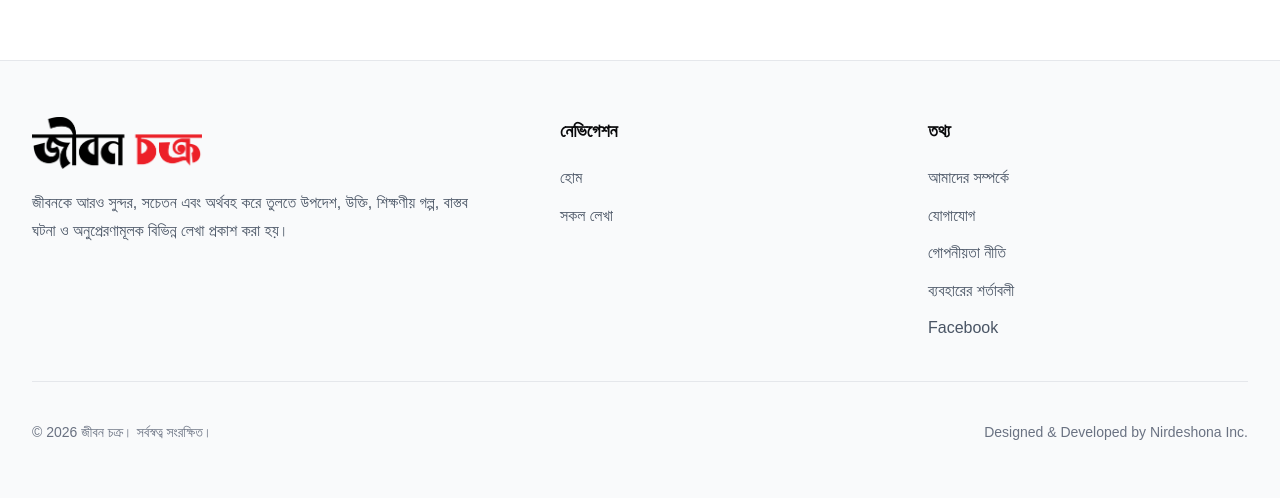
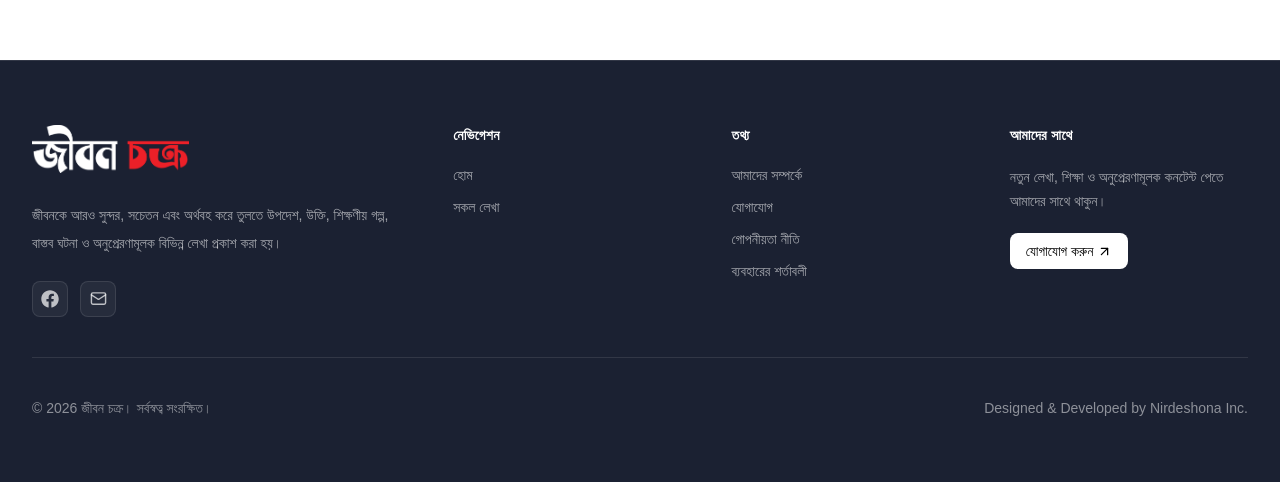
Before and after one commit to jibonchokro/web-jibon-chokro, a Next.js app: page /auth/login in a window 1280 px wide. Shown: the part 805-1303 px from the top of the page. Built offline with nearby package versions, Linux system fonts and the light colour scheme; no server answers; a web font is replaced by a local one.

Commit message:
UI Design

```diff
--- a/src/components/footer/Footer.tsx
+++ b/src/components/footer/Footer.tsx
@@ -6,116 +6,230 @@ import {
     footerNavigation,
     mainNavigation,
 } from "@/constants/navigation";
+import {
+    ArrowUpRight,
+    Mail,
+} from "lucide-react";
+
+import {
+    FaFacebook,
+} from "react-icons/fa";
 
 export default function Footer() {
     return (
-        <footer className="border-t border-gray-200 bg-gray-50">
+        <footer className="border-t border-white/10 bg-[#1b2132] text-white">
+
             <Container>
-                <div className="py-14">
+
+                <div className="py-14 lg:py-16">
+
 
                     {/* Top */}
 
-                    <div className="grid gap-12 lg:grid-cols-[1.5fr_1fr_1fr]">
+                    <div className="grid gap-10 sm:grid-cols-2 lg:grid-cols-[1.6fr_1fr_1fr_1fr]">
+
 
                         {/* Brand */}
 
                         <div>
+
                             <Link
                                 href="/"
-                                className="shrink-0"
                                 aria-label="জীবন চক্র"
+                                className="inline-block"
                             >
+
                                 <Image
-                                    src="/logo.png"
+                                    src="/logo-white.png"
                                     alt="জীবন চক্র"
                                     width={180}
                                     height={50}
                                     priority
-                                    className="h-12 lg:h-13 w-auto"
+                                    className="h-12 w-auto"
                                 />
+
                             </Link>
 
-                            <p className="mt-5 max-w-md leading-7 text-gray-600">
+
+                            <p className="mt-5 max-w-md text-sm leading-7 text-white/60">
+
                                 জীবনকে আরও সুন্দর, সচেতন এবং অর্থবহ করে তুলতে
                                 উপদেশ, উক্তি, শিক্ষণীয় গল্প, বাস্তব ঘটনা ও
                                 অনুপ্রেরণামূলক বিভিন্ন লেখা প্রকাশ করা হয়।
+
                             </p>
+
+
+                            {/* Social */}
+
+                            <div className="mt-6 flex items-center gap-3">
+
+                                <Link
+                                    href="https://facebook.com"
+                                    target="_blank"
+                                    rel="noopener noreferrer"
+                                    className="flex h-9 w-9 items-center justify-center rounded-lg border border-white/10 bg-white/5 text-white/70 transition hover:bg-white/10 hover:text-white"
+                                >
+                                    <FaFacebook size={18} />
+                                </Link>
+
+
+                                <Link
+                                    href="/contact"
+                                    className="flex h-9 w-9 items-center justify-center rounded-lg border border-white/10 bg-white/5 text-white/70 transition hover:bg-white/10 hover:text-white"
+                                >
+                                    <Mail size={17} />
+                                </Link>
+
+                            </div>
+
                         </div>
+
+
 
                         {/* Navigation */}
 
                         <div>
-                            <h3 className="mb-5 text-lg font-semibold">
+
+                            <h3 className="mb-5 text-sm font-semibold uppercase tracking-wide text-white">
                                 নেভিগেশন
                             </h3>
 
+
                             <ul className="space-y-3">
+
                                 {mainNavigation.map((item) => (
+
                                     <li key={item.href}>
+
                                         <Link
                                             href={item.href}
-                                            className="text-gray-600 transition hover:text-green-700"
+                                            className="group flex items-center gap-1 text-sm text-white/60 transition hover:text-white"
                                         >
+
                                             {item.label}
+
+                                            <ArrowUpRight
+                                                size={13}
+                                                className="opacity-0 transition group-hover:opacity-100"
+                                            />
+
                                         </Link>
+
                                     </li>
+
                                 ))}
+
                             </ul>
+
                         </div>
+
+
 
                         {/* Information */}
 
                         <div>
-                            <h3 className="mb-5 text-lg font-semibold">
+
+                            <h3 className="mb-5 text-sm font-semibold uppercase tracking-wide text-white">
                                 তথ্য
                             </h3>
 
+
                             <ul className="space-y-3">
+
                                 {footerNavigation.map((item) => (
+
                                     <li key={item.href}>
+
                                         <Link
                                             href={item.href}
-                                            className="text-gray-600 transition hover:text-green-700"
+                                            className="group flex items-center gap-1 text-sm text-white/60 transition hover:text-white"
                                         >
+
                                             {item.label}
+
+                                            <ArrowUpRight
+                                                size={13}
+                                                className="opacity-0 transition group-hover:opacity-100"
+                                            />
+
                                         </Link>
+
                                     </li>
+
                                 ))}
 
-                                <li>
-                                    <a
-                                        href="https://facebook.com"
-                                        target="_blank"
-                                        rel="noopener noreferrer"
-                                        className="text-gray-600 transition hover:text-green-700"
-                                    >
-                                        Facebook
-                                    </a>
-                                </li>
                             </ul>
+
                         </div>
+
+
+
+                        {/* Newsletter / About */}
+
+                        <div>
+
+                            <h3 className="mb-5 text-sm font-semibold uppercase tracking-wide text-white">
+                                আমাদের সাথে
+                            </h3>
+
+
+                            <p className="text-sm leading-6 text-white/60">
+
+                                নতুন লেখা, শিক্ষা ও অনুপ্রেরণামূলক
+                                কনটেন্ট পেতে আমাদের সাথে থাকুন।
+
+                            </p>
+
+
+                            <Link
+                                href="/contact"
+                                className="mt-5 inline-flex items-center rounded-lg bg-white px-4 py-2 text-sm font-medium text-black transition hover:bg-white/90"
+                            >
+
+                                যোগাযোগ করুন
+
+                                <ArrowUpRight
+                                    size={15}
+                                    className="ml-1"
+                                />
+
+                            </Link>
+
+                        </div>
+
+
                     </div>
+
+
 
                     {/* Divider */}
 
-                    <div className="my-10 border-t border-gray-200" />
+                    <div className="my-10 border-t border-white/10" />
+
+
 
                     {/* Bottom */}
 
-                    <div className="flex flex-col items-center justify-between gap-4 text-sm text-gray-500 md:flex-row">
+                    <div className="flex flex-col items-center justify-between gap-3 text-sm text-white/50 md:flex-row">
 
                         <p>
                             © {new Date().getFullYear()} জীবন চক্র।
                             সর্বস্বত্ব সংরক্ষিত।
                         </p>
 
+
                         <p>
                             Designed & Developed by Nirdeshona Inc.
                         </p>
 
                     </div>
+
+
                 </div>
+
             </Container>
+
         </footer>
     );
 }
--- a/src/components/header/DesktopNavigation.tsx
+++ b/src/components/header/DesktopNavigation.tsx
@@ -39,14 +39,15 @@ export default function DesktopNavigation({
                 <Link
                     key={item.href}
                     href={item.href}
-                    className={`transition ${isActive(item.href)
-                            ? "font-semibold text-green-700"
-                            : "text-gray-700 hover:text-green-700"
+                    className={`rounded-lg px-2 py-1 text-sm font-medium transition-colors ${isActive(item.href)
+                            ? "bg-muted text-foreground"
+                            : "text-muted-foreground hover:bg-muted hover:text-foreground"
                         }`}
                 >
                     {item.label}
                 </Link>
             ))}
+
 
             <DesktopMoreMenu
                 desktopMenuOpen={desktopMenuOpen}
--- a/src/components/home/FacebookSection.tsx
+++ b/src/components/home/FacebookSection.tsx
@@ -5,37 +5,66 @@ import Container from "@/components/ui/Container";
 
 export default function FacebookSection() {
     return (
-        <section className="py-20">
+        <section className="py-12 sm:py-16 lg:py-20">
             <Container>
-                <div className="overflow-hidden rounded-3xl bg-gradient-to-r from-green-700 to-green-600 px-8 py-16 text-center text-white shadow-lg">
+                <div className="overflow-hidden rounded-3xl border border-black/10 bg-[#1b2132] px-5 py-12 text-center text-white shadow-sm sm:px-8 sm:py-16">
+
                     <div className="mx-auto max-w-3xl">
+
+                        {/* Icon */}
+
                         <div className="mb-6 flex justify-center">
-                            <div className="rounded-full bg-white/15 p-4">
-                                <FaFacebookF className="h-10 w-10" />
+
+                            <div className="rounded-full border border-white/20 bg-white/10 p-4">
+
+                                <FaFacebookF className="h-8 w-8 sm:h-10 sm:w-10" />
+
                             </div>
+
                         </div>
 
-                        <h2 className="text-3xl font-bold md:text-4xl">
+
+                        {/* Title */}
+
+                        <h2 className="text-2xl font-bold tracking-tight sm:text-3xl lg:text-4xl">
+
                             আমাদের Facebook Page-এ যুক্ত থাকুন
+
                         </h2>
 
-                        <p className="mx-auto mt-5 max-w-2xl text-lg leading-8 text-green-50">
-                            প্রতিদিন নতুন উপদেশ, উক্তি, শিক্ষণীয় গল্প এবং বাস্তব জীবনের
-                            অনুপ্রেরণামূলক লেখা পেতে আমাদের Facebook Page অনুসরণ করুন।
+
+                        {/* Description */}
+
+                        <p className="mx-auto mt-4 max-w-2xl text-sm leading-7 text-white/70 sm:mt-5 sm:text-base sm:leading-8 lg:text-lg">
+
+                            প্রতিদিন নতুন উপদেশ, উক্তি, শিক্ষণীয় গল্প এবং
+                            বাস্তব জীবনের অনুপ্রেরণামূলক লেখা পেতে আমাদের
+                            Facebook Page অনুসরণ করুন।
+
                         </p>
 
-                        <div className="mt-10">
+
+                        {/* Button */}
+
+                        <div className="mt-8 sm:mt-10">
+
                             <Link
                                 href="https://facebook.com/YOUR_PAGE_USERNAME"
                                 target="_blank"
                                 rel="noopener noreferrer"
-                                className="inline-flex items-center gap-3 rounded-xl bg-white px-8 py-4 text-lg font-semibold text-green-700 transition hover:scale-105 hover:bg-green-50"
+                                className="inline-flex items-center gap-3 rounded-xl bg-white px-6 py-3 text-sm font-semibold text-black transition hover:bg-gray-100 sm:px-8 sm:py-4 sm:text-base"
                             >
-                                <FaFacebookF className="h-5 w-5" />
+
+                                <FaFacebookF className="h-4 w-4 sm:h-5 sm:w-5" />
+
                                 Facebook Page ভিজিট করুন
+
                             </Link>
+
                         </div>
+
                     </div>
+
                 </div>
             </Container>
         </section>
--- a/src/components/home/Hero.tsx
+++ b/src/components/home/Hero.tsx
@@ -4,63 +4,77 @@ import {
     ArrowRight,
     BookOpen,
     Sparkles,
-    Users
+    Users,
 } from "lucide-react";
 import Link from "next/link";
 
 export default function Hero() {
     return (
-        <section className="relative overflow-hidden border-b border-[#e7e7e7] bg-gradient-to-b from-green-50 via-white to-white">
+        <section className="relative overflow-hidden border-b border-black/10 bg-gradient-to-b from-red-50/50 via-background to-background">
 
-            {/* Background */}
+            {/* Background Blur */}
 
-            <div className="absolute left-1/2 top-0 h-[420px] w-[420px] -translate-x-1/2 rounded-full bg-green-200/30 blur-3xl" />
-
+            <div className="absolute left-1/2 top-[-80px] h-[450px] w-[450px] -translate-x-1/2 rounded-full bg-red-300/20 blur-3xl" />
             <Container>
 
-                <div className="relative mx-auto flex max-w-5xl flex-col items-center py-15 text-center lg:py-15">
+                <div className="relative mx-auto flex max-w-5xl flex-col items-center py-12 text-center sm:py-16 lg:py-20">
 
                     {/* Badge */}
 
-                    <div className="mb-6 inline-flex items-center gap-2 rounded-full border border-green-200 bg-green-100 px-5 py-2 text-sm font-semibold text-green-700">
+                    <div className="mb-6 inline-flex items-center gap-2 rounded-full border border-green-200 bg-green-100 px-4 py-2 text-sm font-medium text-muted-foreground">
 
-                        <Sparkles size={16} />
+                        <Sparkles size={15} />
 
                         প্রতিদিন নতুন কিছু শিখুন
 
                     </div>
 
+
                     {/* Title */}
 
-                    <h1 className="max-w-4xl text-[40px] font-black leading-tight tracking-tight text-gray-900 md:text-[45px]">
-                        জীবনকে সমৃদ্ধ করার
-                        <span className="block text-green-700">
+                    <h1 className="max-w-4xl text-4xl font-black leading-tight tracking-tight text-foreground sm:text-5xl lg:text-6xl">
+
+                        <span className="block text-red-500">
+                            জীবনকে সমৃদ্ধ করার
+                        </span>
+
+                        <span className="text-3xl sm:text-4xl lg:text-5xl block font-black">
                             বাংলা জ্ঞানভান্ডার
                         </span>
+
                     </h1>
+
 
                     {/* Description */}
 
-                    <p className="mt-8 max-w-3xl text-lg leading-9 text-gray-600 md:text-xl">
-                        জীবন চক্রে পাবেন অনুপ্রেরণামূলক লেখা, বাস্তব জীবনের শিক্ষা,
-                        সফলতার গল্প, ইসলামিক জ্ঞান, ক্যারিয়ার, প্রযুক্তি,
-                        স্বাস্থ্য, সম্পর্ক, উক্তি এবং আরও অনেক মূল্যবান বাংলা
-                        কনটেন্ট।
+                    <p className="mt-6 max-w-3xl text-base leading-8 text-muted-foreground sm:mt-8 sm:text-md lg:text-xl">
+
+                        জীবন চক্রে পাবেন অনুপ্রেরণামূলক লেখা,
+                        বাস্তব জীবনের শিক্ষা, সফলতার গল্প,
+                        ইসলামিক জ্ঞান, ক্যারিয়ার, প্রযুক্তি,
+                        স্বাস্থ্য, সম্পর্ক, উক্তি এবং আরও অনেক
+                        মূল্যবান বাংলা কনটেন্ট।
+
                     </p>
+
 
                     {/* Search */}
 
-                    <div className="mt-12 flex w-full items-center justify-center">
-                        <SearchBox className="w-full max-w-[510px]" />
+                    <div className="mt-8 flex w-full justify-center sm:mt-10">
+
+                        <SearchBox className="w-full max-w-[520px]" />
+
                     </div>
+
 
                     {/* Popular Search */}
 
-                    <div className="mt-6 flex flex-wrap items-center justify-center gap-3">
+                    <div className="mt-6 flex flex-wrap items-center justify-center gap-2 sm:gap-3">
 
-                        <span className="text-sm text-gray-500">
+                        <span className="text-sm text-muted-foreground">
                             জনপ্রিয়:
                         </span>
+
 
                         {[
                             "উক্তি",
@@ -70,89 +84,100 @@ export default function Hero() {
                             "প্রযুক্তি",
                             "স্বাস্থ্য",
                         ].map((item) => (
+
                             <Link
                                 key={item}
                                 href={`/search?q=${encodeURIComponent(item)}`}
-                                className="rounded-full border border-[#e7e7e7] bg-white px-4 py-2 text-sm transition hover:border-green-600 hover:bg-green-50 hover:text-green-700"
+                                className="rounded-full border border-black/10 bg-background px-3 py-1.5 text-sm text-muted-foreground transition hover:bg-muted hover:text-foreground"
                             >
                                 {item}
                             </Link>
+
                         ))}
 
                     </div>
 
+
                     {/* CTA */}
 
-                    <div className="mt-12 flex flex-wrap justify-center gap-4">
+                    <div className="mt-10 flex w-full justify-center gap-3 sm:mt-12 flex-row">
 
                         <Link
                             href="/posts"
-                            className="inline-flex items-center gap-2 rounded-xl bg-green-700 px-7 py-3.5 font-semibold text-white transition hover:bg-green-800"
+                            className="inline-flex items-center justify-center gap-2 rounded-xl bg-black px-5 py-2 text-sm font-semibold text-white transition hover:opacity-90"
                         >
+
                             সব লেখা পড়ুন
 
                             <ArrowRight size={18} />
+
                         </Link>
+
 
                         <Link
                             href="/categories"
-                            className="rounded-xl border border-[#e7e7e7] bg-white px-7 py-3.5 font-semibold text-gray-700 transition hover:border-green-600 hover:bg-green-50 hover:text-green-700"
+                            className="inline-flex items-center justify-center rounded-xl border border-black/10 bg-background px-7 py-2 text-sm font-semibold text-foreground transition hover:bg-muted"
                         >
+
                             বিভাগসমূহ
+
                         </Link>
 
                     </div>
 
+
                     {/* Stats */}
 
-                    <div className="mt-16 grid w-full max-w-3xl grid-cols-3 gap-5">
+                    <div className="mt-12 grid w-full max-w-3xl grid-cols-3 gap-2 sm:mt-16 sm:gap-5">
 
-                        <div className="rounded-2xl border border-[#e7e7e7] bg-white p-6">
+                        <div className="rounded-2xl border border-black/7 bg-card px-2 py-3 shadow-xs transition hover:shadow-sm sm:px-6 sm:py-6">
 
                             <BookOpen
-                                size={24}
-                                className="mx-auto text-green-700"
+                                size={20}
+                                className="mx-auto text-foreground sm:size-6"
                             />
 
-                            <h3 className="mt-3 text-3xl font-bold text-gray-900">
+                            <h3 className="mt-2 text-xl font-bold text-foreground sm:mt-3 sm:text-3xl">
                                 ৫০০+
                             </h3>
 
-                            <p className="mt-1 text-sm text-gray-500">
+                            <p className="mt-1 text-xs text-muted-foreground sm:text-sm">
                                 প্রকাশিত লেখা
                             </p>
 
                         </div>
 
-                        <div className="rounded-2xl border border-[#e7e7e7] bg-white p-6">
+
+                        <div className="rounded-2xl border border-black/7 bg-card px-2 py-3 shadow-xs transition hover:shadow-sm sm:px-6 sm:py-6">
 
                             <Users
-                                size={24}
-                                className="mx-auto text-green-700"
+                                size={20}
+                                className="mx-auto text-foreground sm:size-6"
                             />
 
-                            <h3 className="mt-3 text-3xl font-bold text-gray-900">
+                            <h3 className="mt-2 text-xl font-bold text-foreground sm:mt-3 sm:text-3xl">
                                 ১০K+
                             </h3>
 
-                            <p className="mt-1 text-sm text-gray-500">
+                            <p className="mt-1 text-xs text-muted-foreground sm:text-sm">
                                 মাসিক পাঠক
                             </p>
 
                         </div>
 
-                        <div className="rounded-2xl border border-[#e7e7e7] bg-white p-6">
+
+                        <div className="rounded-2xl border border-black/7 bg-card px-2 py-3 shadow-xs transition hover:shadow-sm sm:px-6 sm:py-6">
 
                             <Sparkles
-                                size={24}
-                                className="mx-auto text-green-700"
+                                size={20}
+                                className="mx-auto text-foreground sm:size-6"
                             />
 
-                            <h3 className="mt-3 text-3xl font-bold text-gray-900">
+                            <h3 className="mt-2 text-xl font-bold text-foreground sm:mt-3 sm:text-3xl">
                                 ২৫+
                             </h3>
 
-                            <p className="mt-1 text-sm text-gray-500">
+                            <p className="mt-1 text-xs text-muted-foreground sm:text-sm">
                                 বিষয়ভিত্তিক বিভাগ
                             </p>
 
```
Also changed, not shown: public/logo-white.png (added).
